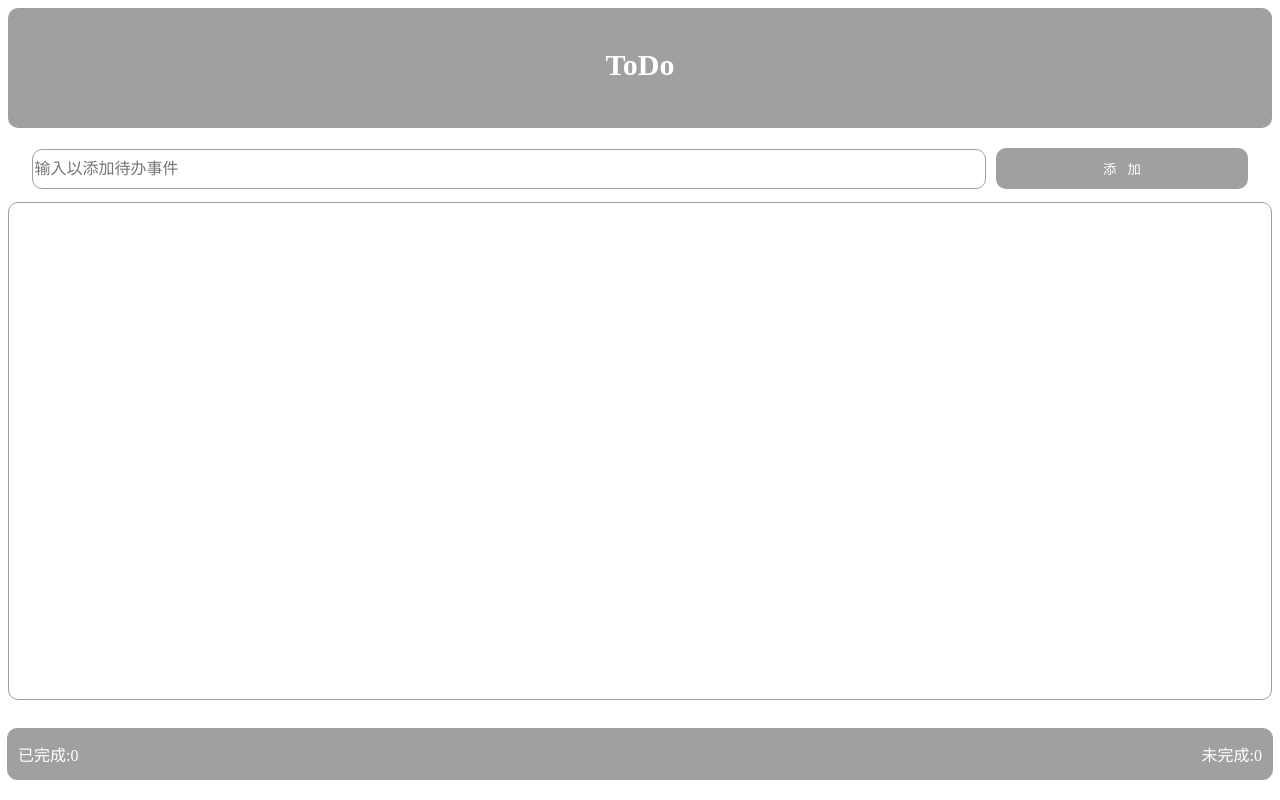
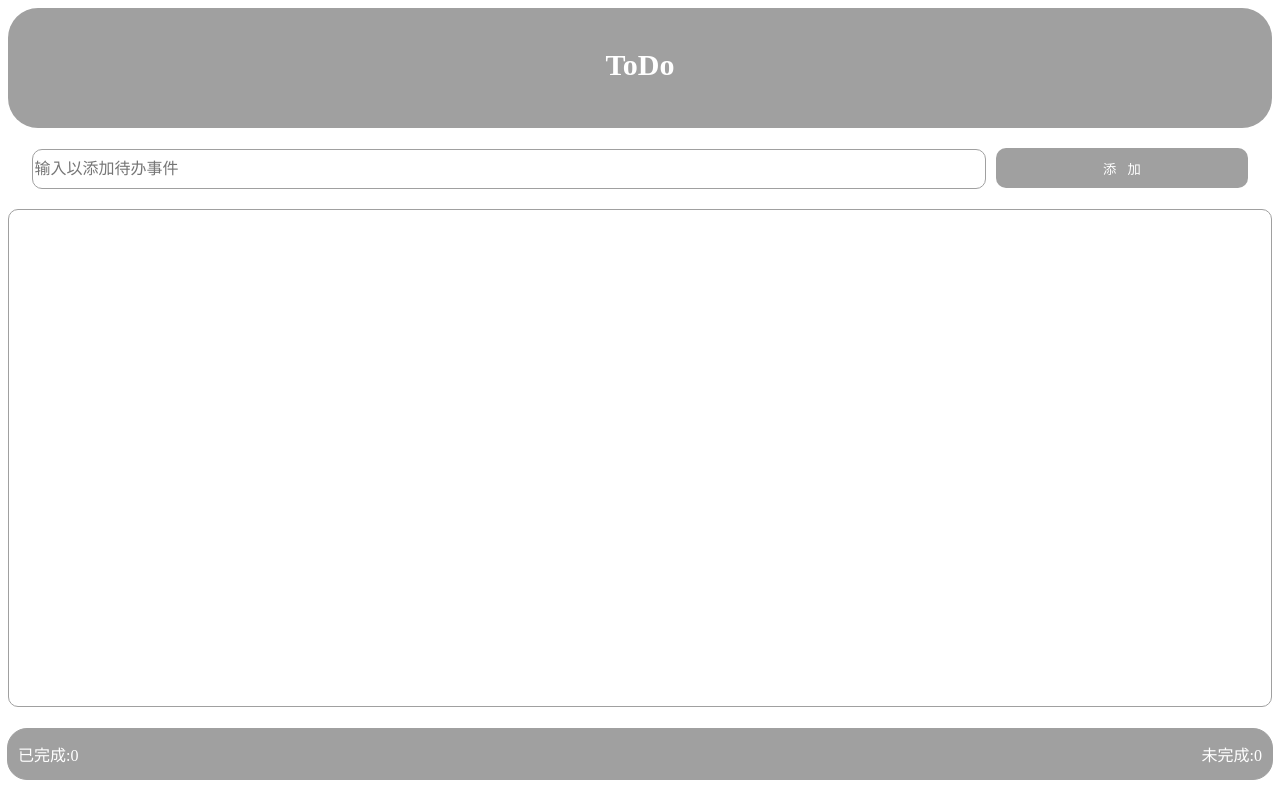
Before and after one commit to Jennie27575/todotest, a plain HTML site: page index.html in a window 1280 px wide. Drawn offline with nearby package versions, Linux system fonts and the light colour scheme.

Commit message:
Update index.html

```diff
--- a/index.html
+++ b/index.html
@@ -10,7 +10,7 @@
         .top {
             background-color: #a0a0a0;
             padding: 10px;
-            border-radius: 10px;
+            border-radius: 30px;
             height: 100px;
 
         }
@@ -36,7 +36,7 @@
         }
         .input button{
             width: 20%;
-            height: 41px;
+            height: 40px;
             border-radius: 10px;
             border: none;
             margin-left: 10px;
@@ -44,7 +44,7 @@
             color: #fff;
         }
         .display{
-            margin-top: 1.6vh;
+            margin-top: 20px;
             border: 1px solid #a0a0a0;
             border-radius: 10px;
             height: 62vh;
@@ -52,7 +52,7 @@
         }
         .display ul li{
             list-style: none;
-            margin-top: 2vh;
+            margin-top: 18px;
             font-size: 20px;
             /* font-weight: bold; */
             color: #000000;
@@ -86,7 +86,7 @@
 
         }
         .finish {
-            margin-top: 1.4vh;
+            margin-top: 20px;
             /* margin-left: 10px;
             margin-right: 10px; */
             text-align: center;
@@ -94,7 +94,7 @@
             justify-content: space-between;
             align-items: center;
             height: 50px;
-            border-radius: 10px;
+            border-radius: 20px;
             padding: 0 10px 0 10px;
             border: 1px solid #a0a0a0;
             position: fixed;
```
